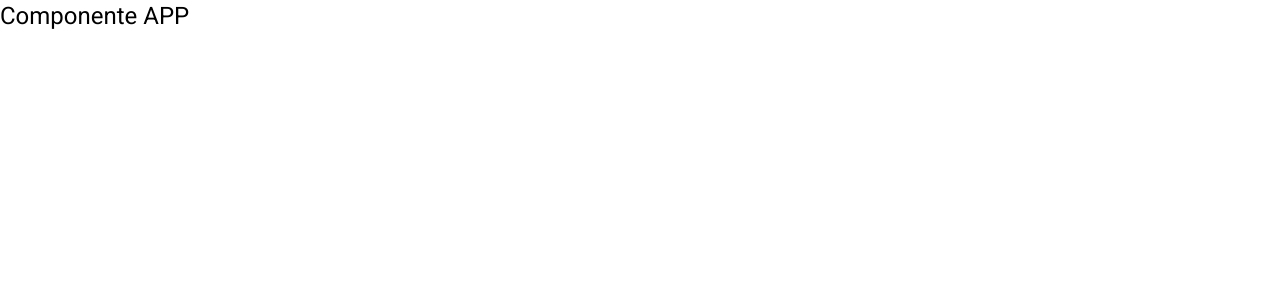
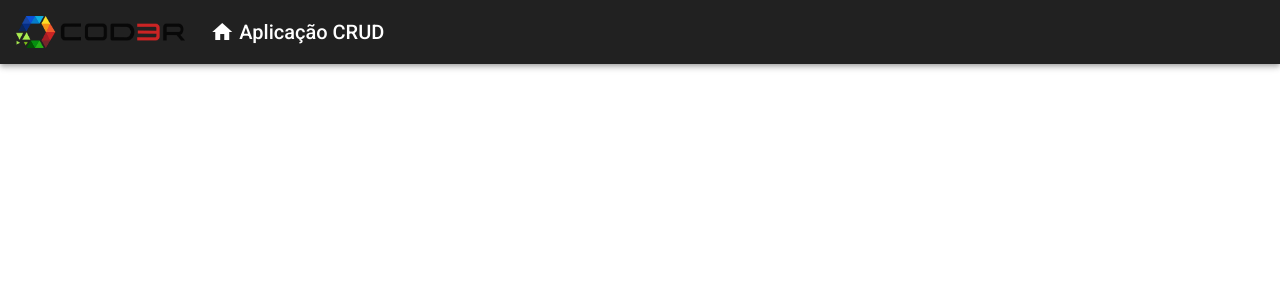
Before and after one commit to WalterLimaViana/projetoCrud, an Angular app in the folder frontend/: page / in a window 1280 px wide. Shown: the top 300 px of the page. Built offline with nearby package versions, Linux system fonts and the light colour scheme.

Commit message:
created component header

```diff
--- a/frontend/src/app/app.component.html
+++ b/frontend/src/app/app.component.html
@@ -1 +1 @@
-<h1>Componente APP</h1>
+<app-header></app-header>
--- a/frontend/src/app/components/template/header/header.component.css
+++ b/frontend/src/app/components/template/header/header.component.css
@@ -0,0 +1,22 @@
+.header {
+  display: flex;
+  align-items: center;
+}
+
+.header a {
+  display: flex;
+  align-items: center;
+  text-decoration: none;
+}
+
+.header .logo {
+  max-height: 32px;
+}
+
+.header .title-group {
+  padding-left: 25px;
+}
+
+.header .title-group i {
+  padding-right: 5px;
+}
--- a/frontend/src/app/components/template/header/header.component.html
+++ b/frontend/src/app/components/template/header/header.component.html
@@ -1 +1,15 @@
-<p>header works!</p>
+<mat-toolbar class="header mat-elevation-z4">
+    <span>
+        <a>
+            <img class="logo" src="assets/img/logo.webp" alt="logo da coder">
+        </a>
+    </span>
+    <span class="title-group">
+        <a>
+            <i class="material-icons">
+                home
+            </i>
+            Aplicação CRUD
+        </a>
+    </span>
+</mat-toolbar>
```
Also changed, not shown: frontend/src/app/app.module.ts (+12 -13 lines), frontend/src/assets/img/logo.webp (added).
